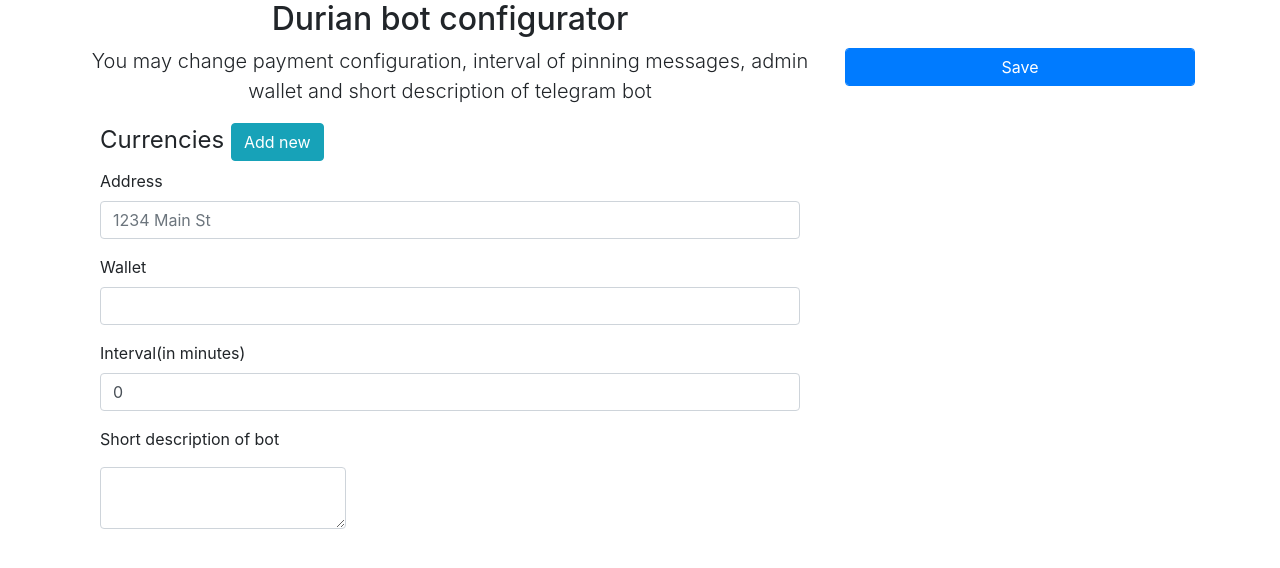
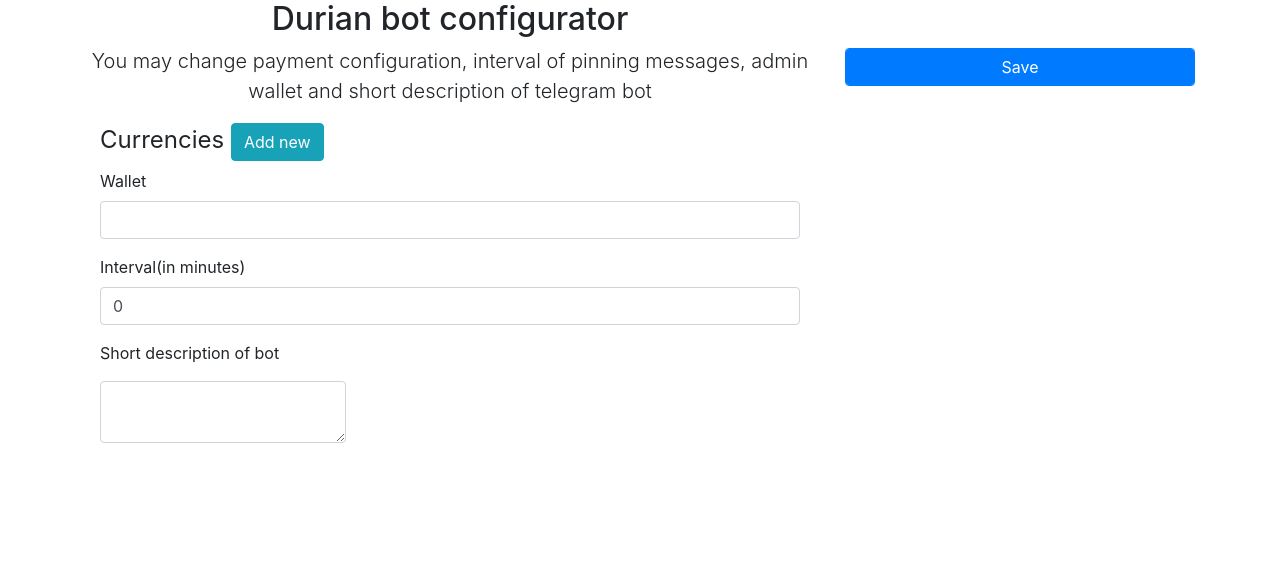
Before and after one commit to aspergarus/durianbot, a PHP site: page / in a window 1280 px wide. Shown: the top 568 px of the page. Run offline with PHP 8.4, Linux system fonts and the light colour scheme; some libraries are stand-ins or nearby versions.

Commit message:
Clean code

```diff
--- a/web/index.php
+++ b/web/index.php
@@ -88,14 +88,6 @@ $address = $address ?? '';
 
             <div class="col-md-12">
                 <div class="mb-3">
-                    <label for="address">Address</label>
-                    <input type="text" class="form-control" id="address" placeholder="1234 Main St" required="">
-                    <div class="invalid-feedback">
-                        Please enter your shipping address.
-                    </div>
-                </div>
-
-                <div class="mb-3">
                     <label>Wallet</label>
                     <input class="form-control" name="address" value="<?php print $address; ?>" />
                 </div>
```
